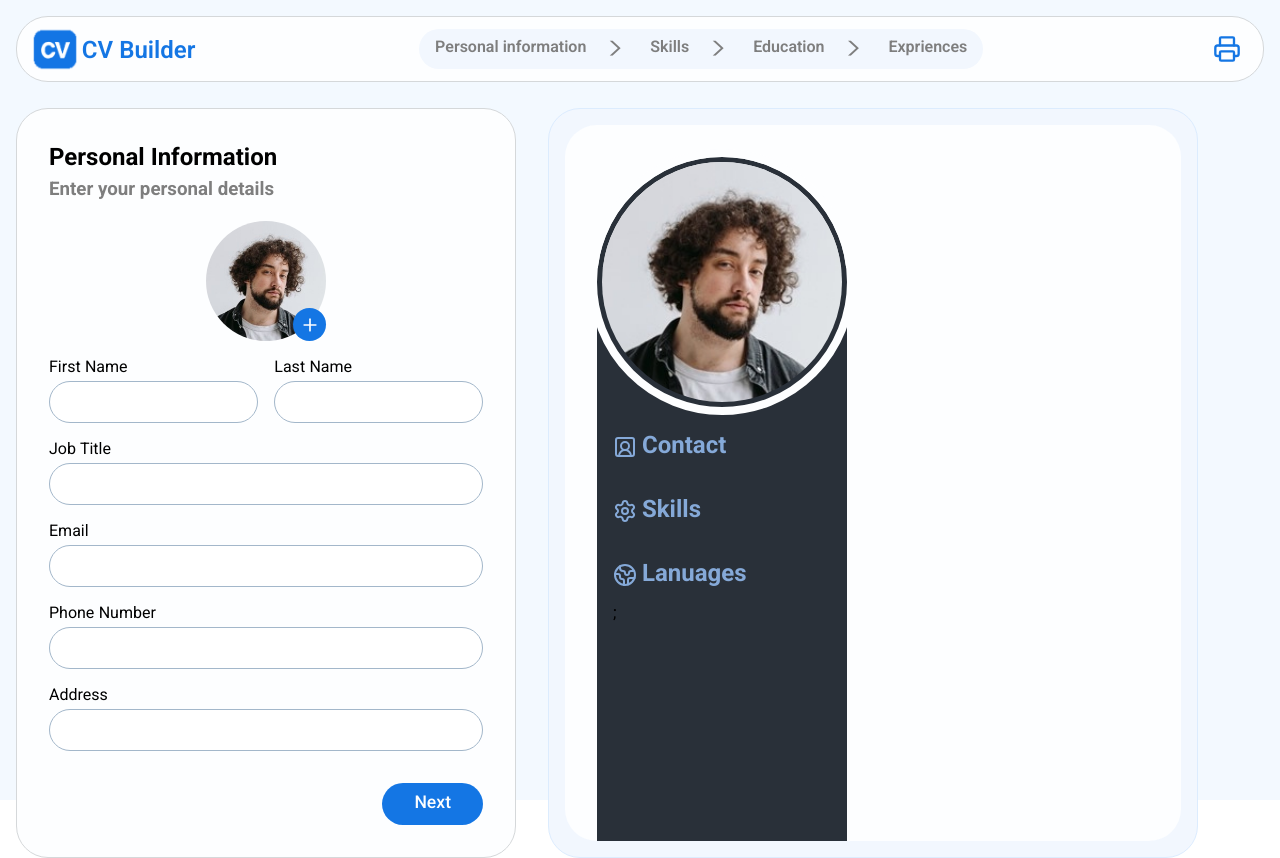
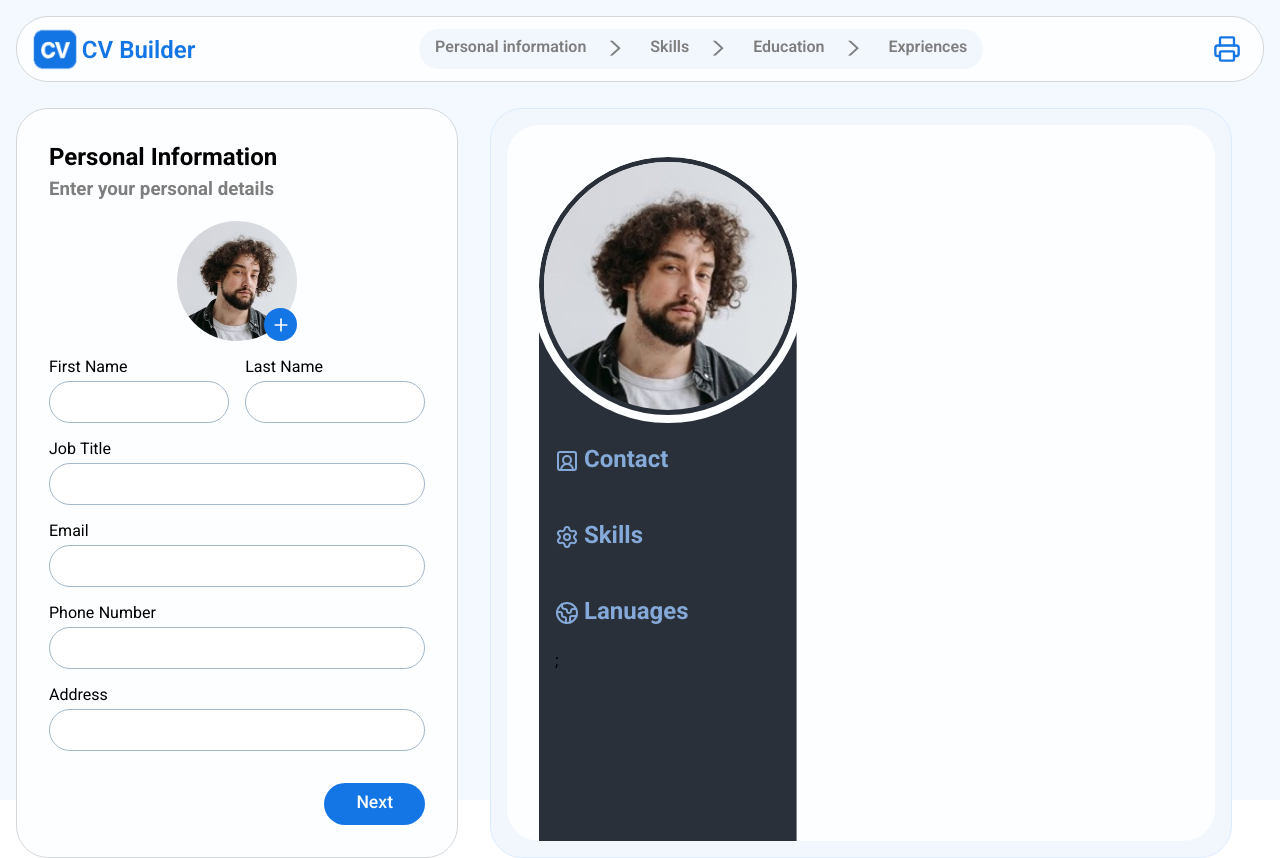
Before and after one commit to younesfouladi/cv-builder, a React (Vite) app: page / in a window 1280 px wide. Built offline with nearby package versions, Linux system fonts and the light colour scheme.

Commit message:
Added Print Button Functionality to Print Resume, Fixed Some Style Bugs, Added Some Media for Print Styles

```diff
--- a/package.json
+++ b/package.json
@@ -12,7 +12,8 @@
   "dependencies": {
     "lucide-react": "^0.539.0",
     "react": "^19.1.1",
-    "react-dom": "^19.1.1"
+    "react-dom": "^19.1.1",
+    "react-to-print": "^3.1.1"
   },
   "devDependencies": {
     "@eslint/js": "^9.32.0",
--- a/src/App.css
+++ b/src/App.css
@@ -18,7 +18,7 @@ body {
   padding: 1rem;
   display: grid;
   grid-template-rows: 60px 1fr;
-  grid-template-columns: minmax(400px, 500px) minmax(600px, 650px) 1fr;
+  grid-template-columns: minmax(400px, 500px) minmax(700px, 750px) 1fr;
   row-gap: 2rem;
   column-gap: 2rem;
 }
--- a/src/App.jsx
+++ b/src/App.jsx
@@ -1,5 +1,4 @@
-// import { useState } from "react";
-import { useState } from "react";
+import { useState, useRef } from "react";
 import "./App.css";
 import Navbar from "./components/header/navbar.jsx";
 import InputForm from "./components/main/inputForm.jsx";
@@ -17,10 +16,11 @@ function App() {
   const [language, setLanguage] = useState([]);
   const [education, setEducation] = useState([]);
   const [experiences, setExperiences] = useState([]);
+  const contentRef = useRef(null);
 
   return (
     <div className="container">
-      <Navbar />
+      <Navbar contentRef={contentRef} />
       <InputForm
         setName={setName}
         setLastName={setLastName}
@@ -51,6 +51,7 @@ function App() {
         language={language}
         education={education}
         experiences={experiences}
+        contentRef={contentRef}
       />
     </div>
   );
--- a/src/components/header/navbar.jsx
+++ b/src/components/header/navbar.jsx
@@ -1,12 +1,14 @@
 import "../../styles/navbar.css";
 import { Printer } from "lucide-react";
+import "../../styles/resumePreview.css";
+import { useReactToPrint } from "react-to-print";
 
-export default function Navbar() {
+export default function Navbar({ contentRef }) {
   return (
     <nav className="navbar">
       <Logo />
       <BreadCrumb />
-      <PrintButton />
+      <PrintButton contentRef={contentRef} />
     </nav>
   );
 }
@@ -31,9 +33,10 @@ function BreadCrumb() {
   );
 }
 
-function PrintButton() {
+function PrintButton({ contentRef }) {
+  const handlePrint = useReactToPrint({ contentRef });
   return (
-    <button className="printerIcon">
+    <button className="printerIcon" onClick={handlePrint}>
       <Printer color="#1476e4" size={28} />
     </button>
   );
--- a/src/components/main/resumePreview.jsx
+++ b/src/components/main/resumePreview.jsx
@@ -1,5 +1,5 @@
 import "../../styles/resumePreview.css";
-import { useEffect } from "react";
+
 import {
   RenderResumePicture,
   RenderResumeAddress,
@@ -39,9 +39,10 @@ export default function ResumePreview({
   language,
   education,
   experiences,
+  contentRef,
 }) {
   return (
-    <div className="resumePreview">
+    <div className="resumePreview" id="resumePreview" ref={contentRef}>
       <TemplateOne
         name={name}
         lastName={lastName}
@@ -72,10 +73,6 @@ function TemplateOne({
   education,
   experiences,
 }) {
-  useEffect(() => {
-    const container = document.querySelector(".ResumePreview");
-    if (container) container.classList.add("template1");
-  });
   return (
     <div className="t1">
       <div className="t1-left">
--- a/src/styles/resumePreview.css
+++ b/src/styles/resumePreview.css
@@ -4,6 +4,26 @@
   padding: 1rem;
   border-radius: 2rem;
   animation: slide-in 1s 1 alternate;
+}
+
+@media print {
+  @page {
+    margin: 0;
+  }
+
+  body {
+    margin: 0;
+    padding: 0;
+  }
+
+  #resumePreview {
+    background: none;
+    border: none;
+    padding: 0;
+    border-radius: 0;
+    width: 210mm;
+    height: 297mm;
+  }
 }
 
 .resumePreview > div {
@@ -16,7 +36,7 @@
 .resumePreview .t1 {
   background-color: var(--section-bg);
   display: grid;
-  grid-template-columns: minmax(200px, 250px) 1fr;
+  grid-template-columns: 40% 1fr;
   padding: 0 2rem;
 }
 
@@ -35,7 +55,7 @@
   width: 100%;
   height: 100%;
   background-color: #293039;
-  clip-path: polygon(100% 20%, 100% 100%, 0 100%, 0 20%);
+  clip-path: polygon(100% 200px, 100% 100%, 0 100%, 0 200px);
   z-index: -1;
   left: 0;
 }
@@ -82,7 +102,7 @@
   padding: 0 1rem;
   display: flex;
   flex-direction: column;
-  line-height: 2;
+  line-height: 2.5;
 }
 
 .resumePreview .t1 .t1-left div h2 {
@@ -120,6 +140,7 @@
 .resumePreview .t1 .t1-right .t1-namesection ~ div {
   display: flex;
   flex-direction: column;
+  margin-top: 1.5rem;
 }
 
 .resumePreview .t1 .t1-right .t1-namesection ~ div h2 {
@@ -136,7 +157,7 @@
 .resumePreview .t1 .t1-right .t1-namesection ~ div ul {
   list-style: none;
   padding-left: 1rem;
-  line-height: 1.8;
+  line-height: 2;
   border-left: 1px solid #293039;
   margin: 0 0 1.5rem 0.6rem;
   position: relative;
```
